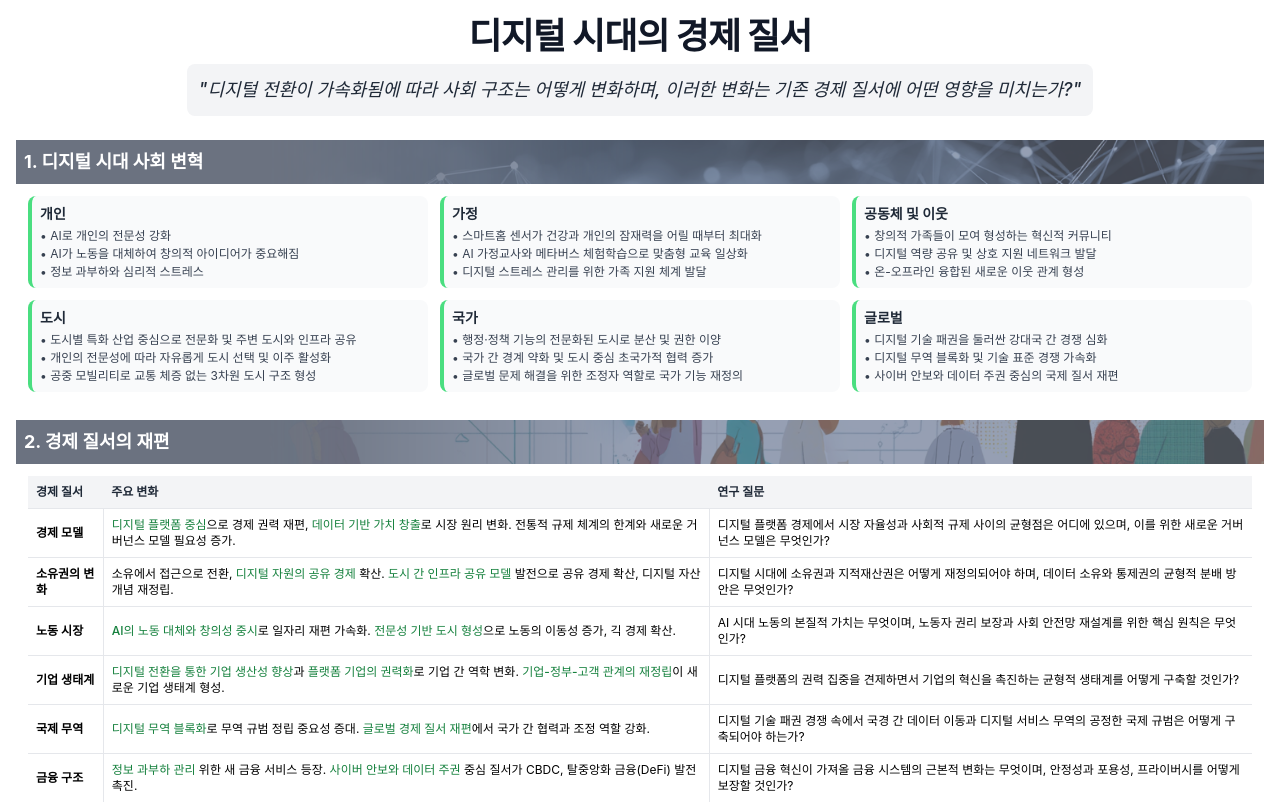
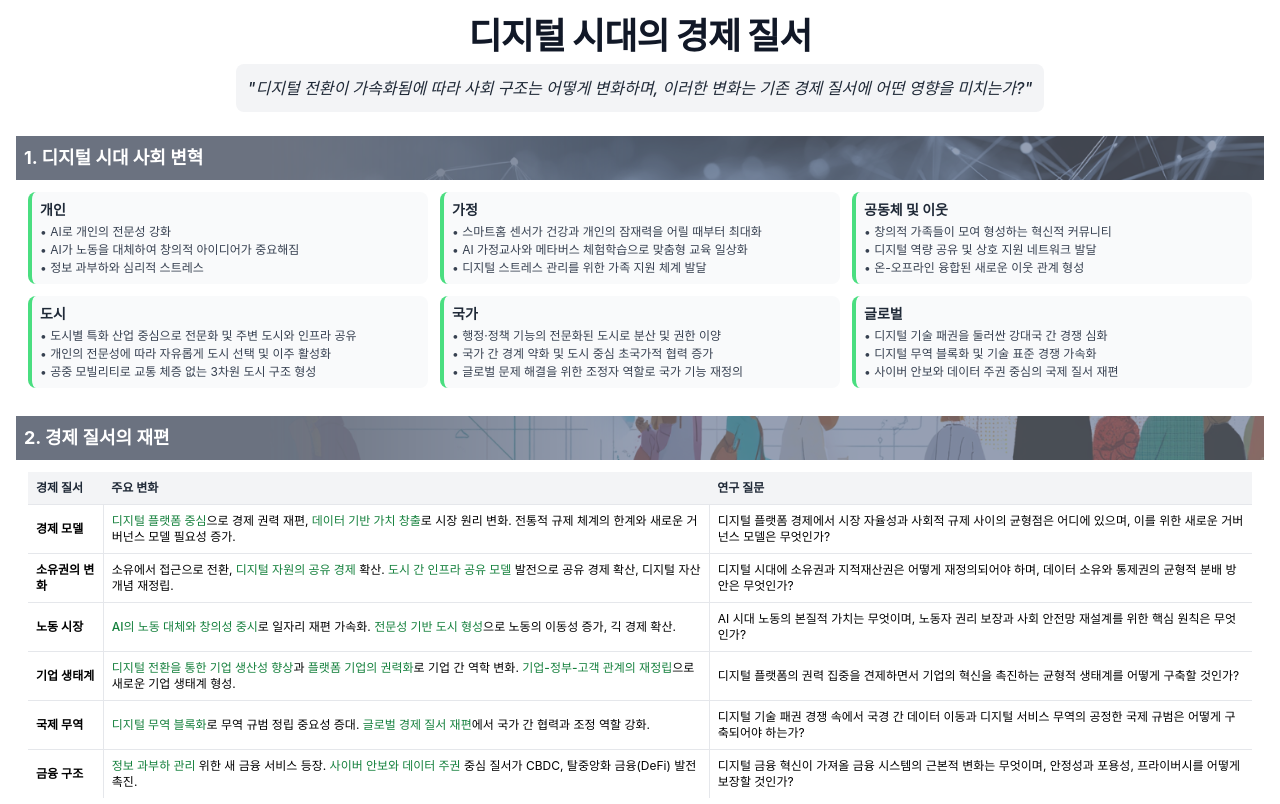
Before and after one commit to hohyon-ryu/taejae_mockups, a React (Create React App) app: page /#/poster/digital-economy in a window 1280 px wide. Shown: the top 804 px of the page. Built offline with nearby package versions, Linux system fonts and the light colour scheme.

Commit message:
refactor: adjust text size and improve sentence structure for clarity in Digital Economy Poster

```diff
--- a/src/components/DigitalEconomyPoster.tsx
+++ b/src/components/DigitalEconomyPoster.tsx
@@ -12,7 +12,7 @@ const DigitalEconomyPoster: React.FC = () => {
         <div className="text-center mb-6">
           <h1 className="text-4xl font-extrabold mb-2 text-gray-900 tracking-tight">디지털 시대의 경제 질서</h1>
           <div className="bg-gray-100 p-3 rounded-lg inline-block">
-            <p className="text-lg text-gray-800 italic font-medium">
+            <p className="text-base text-gray-800 italic font-medium">
               "디지털 전환이 가속화됨에 따라 사회 구조는 어떻게 변화하며, 이러한 변화는 기존 경제 질서에 어떤 영향을 미치는가?"
             </p>
           </div>
@@ -131,7 +131,7 @@ const DigitalEconomyPoster: React.FC = () => {
                   </tr>
                   <tr className="border-b hover:bg-gray-50">
                     <td className="py-2 px-2 font-semibold border-r">기업 생태계</td>
-                    <td className="py-2 px-2 border-r"><span className="font-medium text-green-700">디지털 전환을 통한 기업 생산성 향상</span>과 <span className="font-medium text-green-700">플랫폼 기업의 권력화</span>로 기업 간 역학 변화. <span className="font-medium text-green-700">기업-정부-고객 관계의 재정립</span>이 새로운 기업 생태계 형성.</td>
+                    <td className="py-2 px-2 border-r"><span className="font-medium text-green-700">디지털 전환을 통한 기업 생산성 향상</span>과 <span className="font-medium text-green-700">플랫폼 기업의 권력화</span>로 기업 간 역학 변화. <span className="font-medium text-green-700">기업-정부-고객 관계의 재정립</span>으로 새로운 기업 생태계 형성.</td>
                     <td className="py-2 px-2">디지털 플랫폼의 권력 집중을 견제하면서 기업의 혁신을 촉진하는 균형적 생태계를 어떻게 구축할 것인가?</td>
                   </tr>
                   <tr className="border-b hover:bg-gray-50">
```
